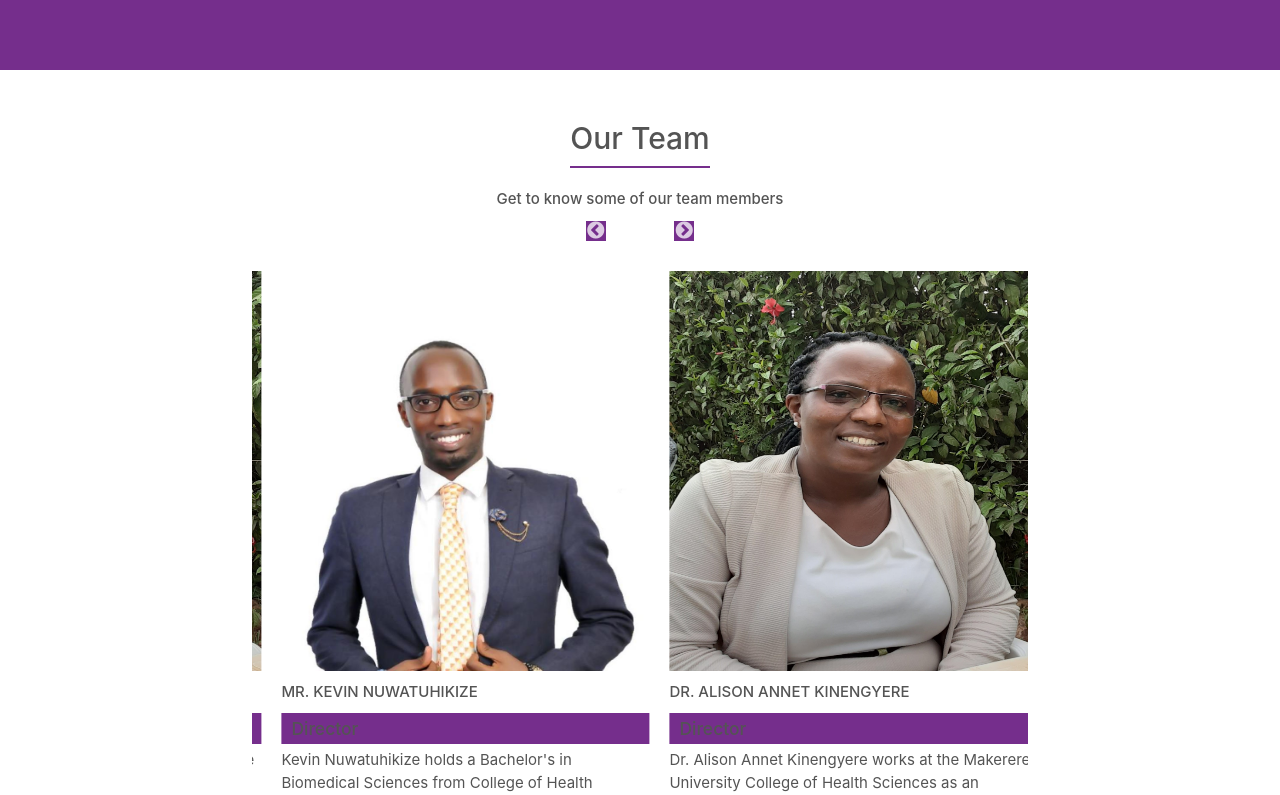
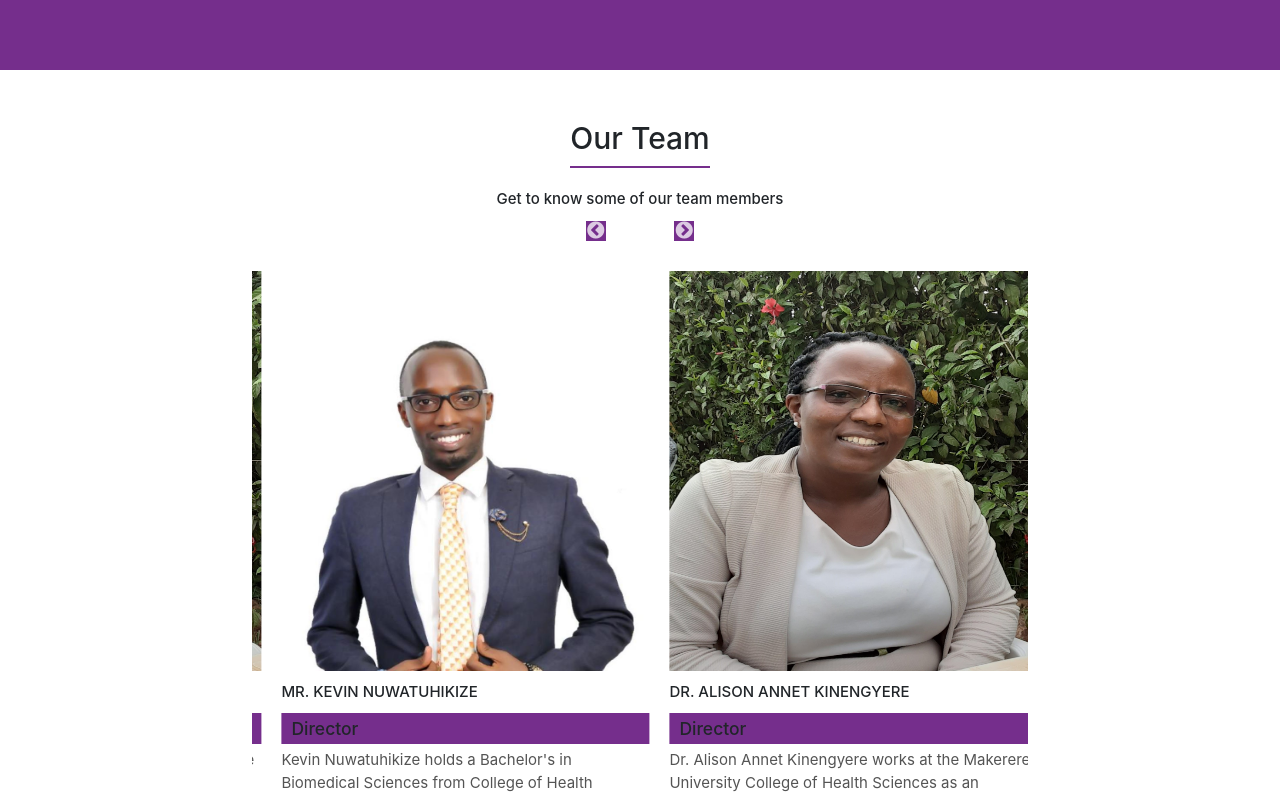
Before and after one commit to Otimthomas/InfoHealthSolution, a React (Create React App) app: page / in a window 1280 px wide. Shown: the part 1720-2515 px from the top of the page. Built offline with nearby package versions, Linux system fonts and the light colour scheme.

Commit message:
hometeam color fix

```diff
--- a/src/components/HomeTeam.css
+++ b/src/components/HomeTeam.css
@@ -6,7 +6,6 @@
 	text-align: center;
 	font-size: 1.5rem;
 	background-color: #fff !important;
-	color: #545454;
 }
 
 .hometeam__title {
@@ -55,6 +54,7 @@
 .hometeam__cardText {
 	/* height: 25rem !important; */
 	overflow: hidden;
+	color: #545454;
 }
 
 .hometeam__cardPosition {
```
